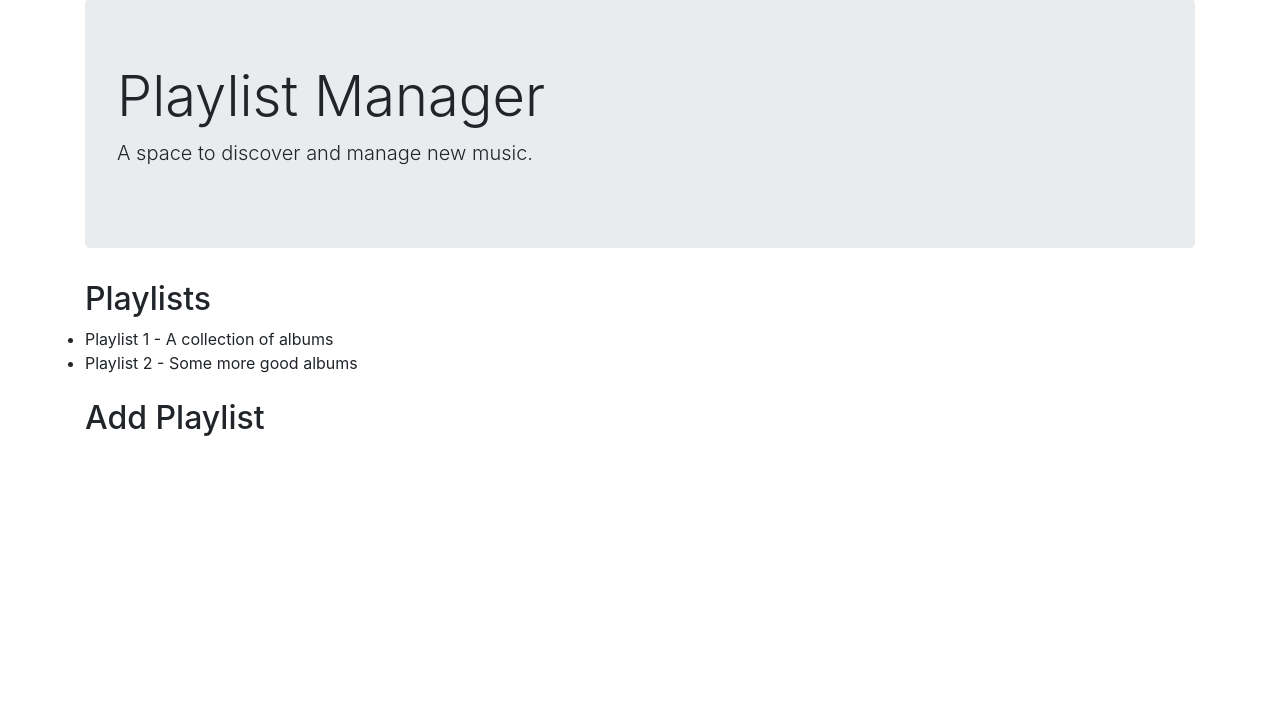
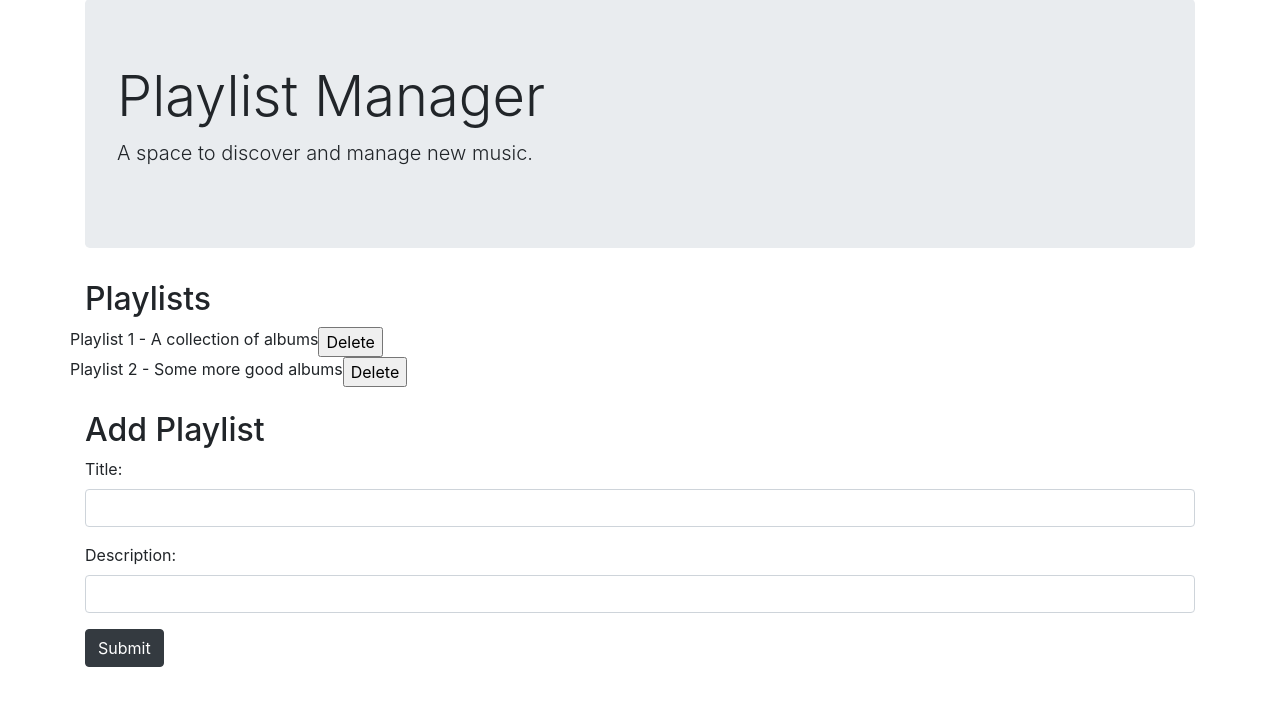
Before and after one commit to CalPinSW/playlist-manager, a Flask app: page / in a window 1280 px wide. Shown: the part 81-787 px from the top of the page. Run offline with Flask 3, Linux system fonts and the light colour scheme; some libraries are stand-ins or nearby versions.

Commit message:
Add delete button to list items

```diff
--- a/src/app.py
+++ b/src/app.py
@@ -1,5 +1,5 @@
-from flask import Flask, render_template
-from src.data.session_albums import get_playlists
+from flask import Flask, redirect, render_template, request
+from src.data.session_albums import add_playlist, delete_playlist, get_playlists
 
 from src.flask_config import Config
 
@@ -11,3 +11,17 @@ app.config.from_object(Config())
 def index():
     playlists = get_playlists()
     return render_template("index.html", playlists=playlists)
+
+
+@app.route("/create-playlist", methods=["POST"])
+def create_playlist():
+    title = request.form.get("title")
+    description = request.form.get("description")
+    add_playlist(title, description)
+    return redirect("/")
+
+
+@app.route("/delete-playlist/<int:id>", methods=["POST"])
+def delete_playlist_by_id(id):
+    delete_playlist(id)
+    return redirect("/")
--- a/src/data/session_albums.py
+++ b/src/data/session_albums.py
@@ -30,7 +30,7 @@
     return next((playlist for playlist in playlists if playlist["id"] == int(id)), None)
 
 
-def add_playlist(title):
+def add_playlist(title, description):
     """
     Adds a new playlist with the specified title to the session.
 
@@ -45,7 +45,7 @@
     # Determine the ID for the playlist based on that of the previously added playlist
     id = playlists[-1]["id"] + 1 if playlists else 0
 
-    playlist = {"id": id, "title": title, "status": "Not Started"}
+    playlist = {"id": id, "title": title, "description": description}
 
     # Add the playlist to the list
     playlists.append(playlist)
@@ -70,3 +70,19 @@
     session["playlists"] = updated_playlists
 
     return playlist
+
+
+def delete_playlist(id):
+    """
+    Deletes an existing playlist in the session by id. If no existing playlist matches the specified ID, nothing is deleted.
+
+    Args:
+        playlist: The playlist to delete.
+    """
+    existing_playlists = get_playlists()
+    updated_playlists = [
+        playlist for playlist in existing_playlists if playlist["id"] != id
+    ]
+
+    print(updated_playlists)
+    session["playlists"] = updated_playlists
--- a/src/templates/index.html
+++ b/src/templates/index.html
@@ -10,7 +10,15 @@
     <h2>Playlists</h2>
     <ul class="list-group mb-4">
       {% for playlist in playlists %}
-      <li>{{ playlist.title }} - {{ playlist.description }}</li>
+      <li class="row">
+        {{ playlist.title }} - {{ playlist.description }}
+        <form
+          action="{{ url_for('delete_playlist_by_id', id=playlist.id) }}"
+          method="post"
+        >
+          <input type="submit" value="Delete" />
+        </form>
+      </li>
       {% endfor %}
     </ul>
   </div>
@@ -19,9 +27,22 @@
 <div class="row">
   <div class="col-md-12">
     <h2>Add Playlist</h2>
-    <ul class="list-group mb-4">
-      <!-- List the playlists here -->
-    </ul>
+    <form method="post" action="/create-playlist">
+      <div class="form-group">
+        <label for="title">Title:</label>
+        <input type="text" class="form-control" id="title" name="title" />
+      </div>
+      <div class="form-group">
+        <label for="description">Description:</label>
+        <input
+          type="text"
+          class="form-control"
+          id="description"
+          name="description"
+        />
+      </div>
+      <button type="submit" class="btn btn-dark">Submit</button>
+    </form>
   </div>
 </div>
 {% endblock %}
```
